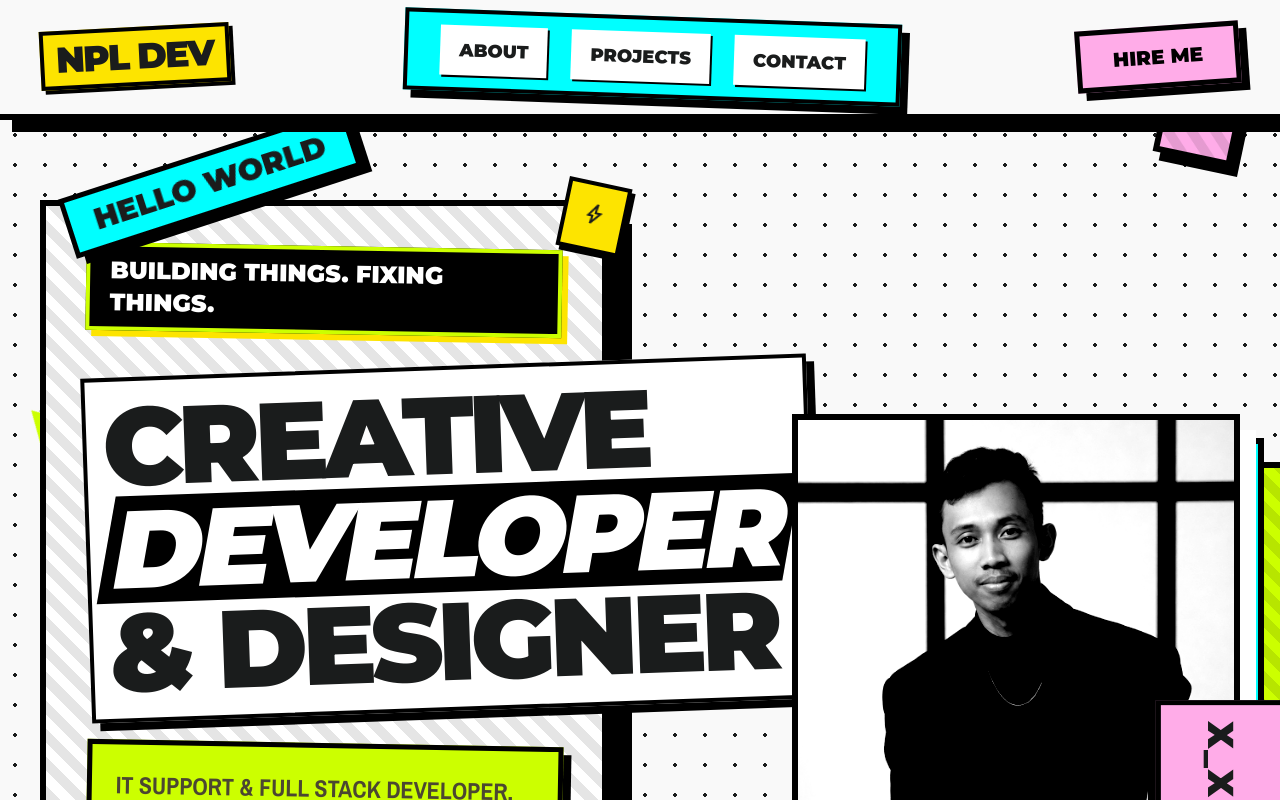
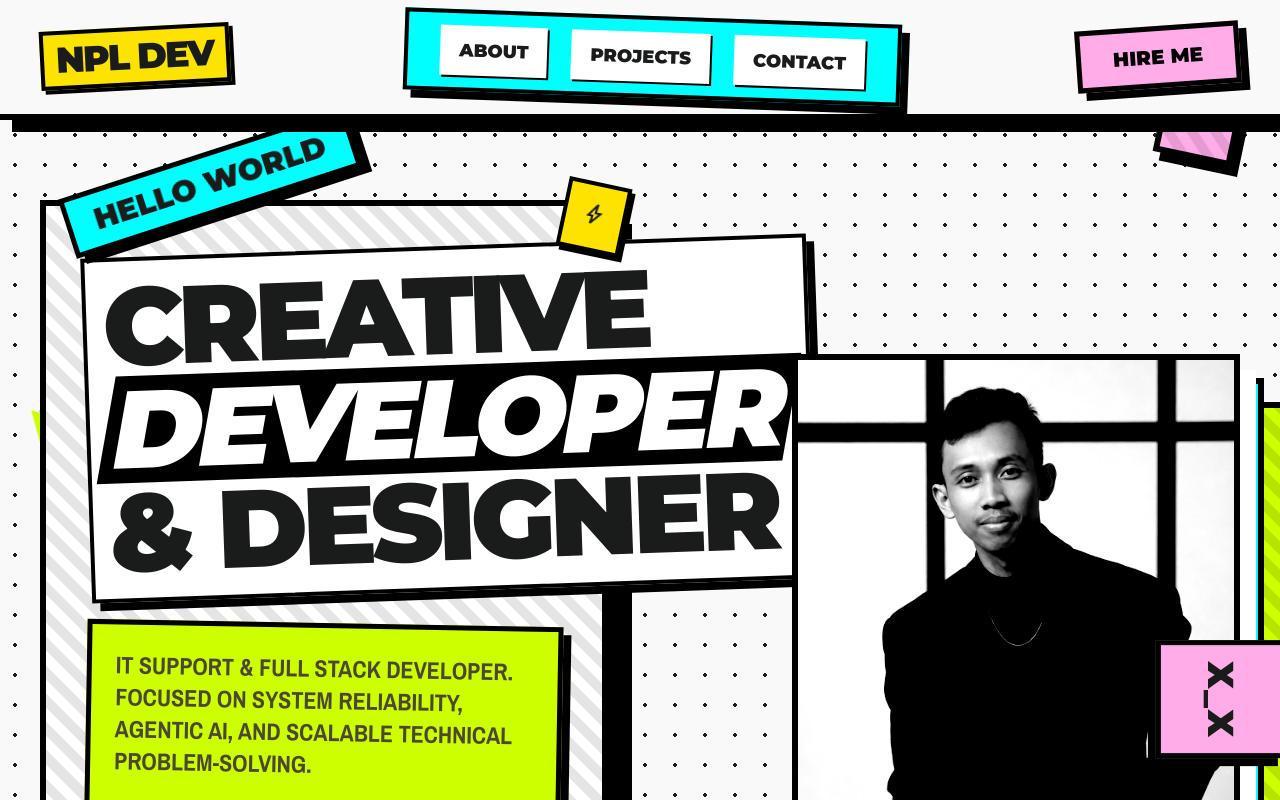
Before and after one commit to nopal087/PORTOFOLIO-2026, a Next.js app: page / in a window 1280 px wide. Shown: the top 800 px of the page. Built offline with nearby package versions, Linux system fonts and the light colour scheme.

Commit message:
fix: reposition BUILDING THINGS sticker to bottom-right to avoid overlap

```diff
--- a/src/app/page.tsx
+++ b/src/app/page.tsx
@@ -32,7 +32,7 @@ export default function Home() {
                 bolt
               </span>
             </div>
-            <div className="inline-block bg-black text-white px-3 md:px-5 py-2 font-display font-black text-lg md:text-2xl uppercase border-[3px] md:border-[4px] border-lime-brutal rotate-[1deg] shadow-[6px_6px_0px_0px_#fde400]">
+            <div className="absolute -bottom-3 right-4 md:right-8 bg-black text-white px-3 py-1 font-display font-black text-[10px] md:text-xs uppercase border-[2px] md:border-[3px] border-lime-brutal rotate-[2deg] shadow-[3px_3px_0px_0px_#a3e635] z-30 tracking-widest">
               BUILDING THINGS. FIXING THINGS.
             </div>
             <h1 className="font-display text-[38px] sm:text-[50px] md:text-[110px] font-black text-on-background uppercase leading-[0.9] tracking-tighter bg-white p-3 md:p-4 border-[3px] md:border-[4px] border-black inline-block shadow-[6px_6px_0px_0px_rgba(0,0,0,1)] md:shadow-[8px_8px_0px_0px_rgba(0,0,0,1)] rotate-[-2deg]">
```
